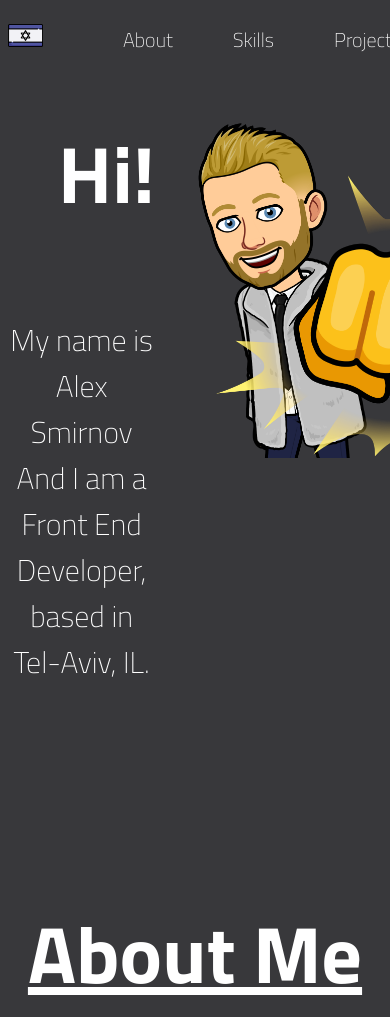
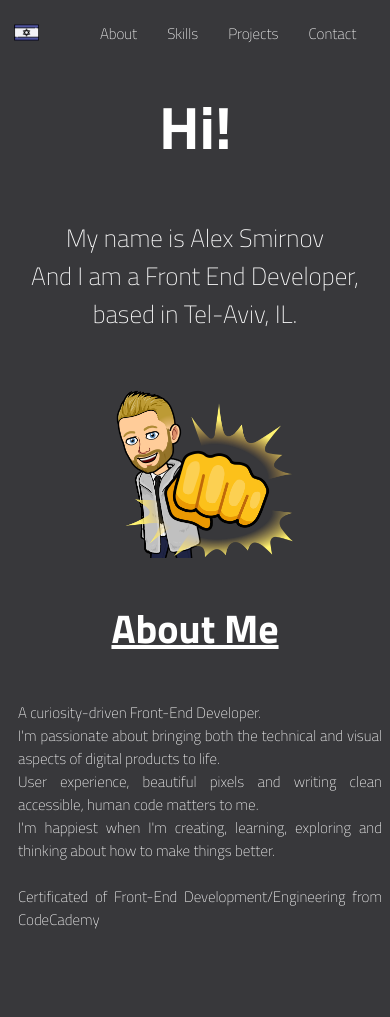
Before and after one commit to Smirnovious/smirnovious.github.io, a website: page index.html in a window 390 px wide. Shown: the top 1017 px of the page. Drawn offline with nearby package versions, Linux system fonts and the light colour scheme.

Commit message:
Started Designing the Responsive Site

```diff
--- a/index.html
+++ b/index.html
@@ -29,7 +29,7 @@
             <li><a href="#aboutme">About</a></li>
             <li><a href="#skills">Skills</a></li>
             <li><a href="#projects">Projects</a></li>
-            <li><a href="#">Contact</a></li>
+            <li><a href="#" id="contact">Contact</a></li>
 
         </ul>
     </nav>
@@ -53,12 +53,12 @@
     <!--About Me-->
     <div id="aboutme"></div>
     <br>
-    <div></div>
+    <div class="space"></div>
 
     <h1>About Me</h1>
 <div class="aboutMe-container">
     <div id="about">
-        <p>A curiosity-driven Front-End Developer.
+        <p class="infoAbout">A curiosity-driven Front-End Developer.
             <br>
             I'm passionate about bringing both the technical and visual aspects of digital products to life.
             <br>
--- a/style.css
+++ b/style.css
@@ -43,8 +43,11 @@ h1{
     height: 50px;
     background-color: #38383b;
     justify-content: space-around;
+}
+nav {
+    display: flex;
+}
 
-}
 nav ul {
     display: flex;
     justify-content: space-between;
@@ -490,3 +493,85 @@ i{
 #navigate{
     color: white;
 }
+
+/* Responsive Design */
+
+@media only screen and (max-width: 700px) {
+
+    html{
+        scroll-behavior: smooth;
+        overflow: scroll;
+    }
+    .bitmoji1Img {
+      width: 200px;
+      height: 200px;
+    }
+
+    .hi-text{
+        font-size:60px;
+        margin: auto;
+    }
+
+    .myNameText{
+        font-size:25px;
+    }
+
+    .hi-section{
+        justify-content: center;
+        align-items: center;
+        justify-content: flex-start;
+    }
+
+    .intro-container{
+        flex-direction: column;
+        margin-bottom: 10px;
+    }
+
+    nav li{
+        font-size: 15px;
+        margin-left: 30px;
+
+    }
+
+    .navigation{
+        align-items: center;
+    }
+
+    #heb-icon{
+        height: 25px;
+        width: 25px;
+        margin-top: 5px;
+    }
+
+    h1{
+        font-size: 40px;
+        margin-top: 0;
+
+    }
+
+    .infoAbout{
+        font-size: 15px;
+    }
+
+    .aboutMe-container{
+        flex-direction: column;
+        margin-top: 0;
+        margin-bottom: 10px;
+    }
+
+    #realMe{
+
+    }
+    .skills-section{
+        margin-bottom: 10px;
+    }
+
+    .skills {
+        flex-direction: column;
+    }
+
+    i{
+        font-size: 30px;
+    }
+
+}
```
